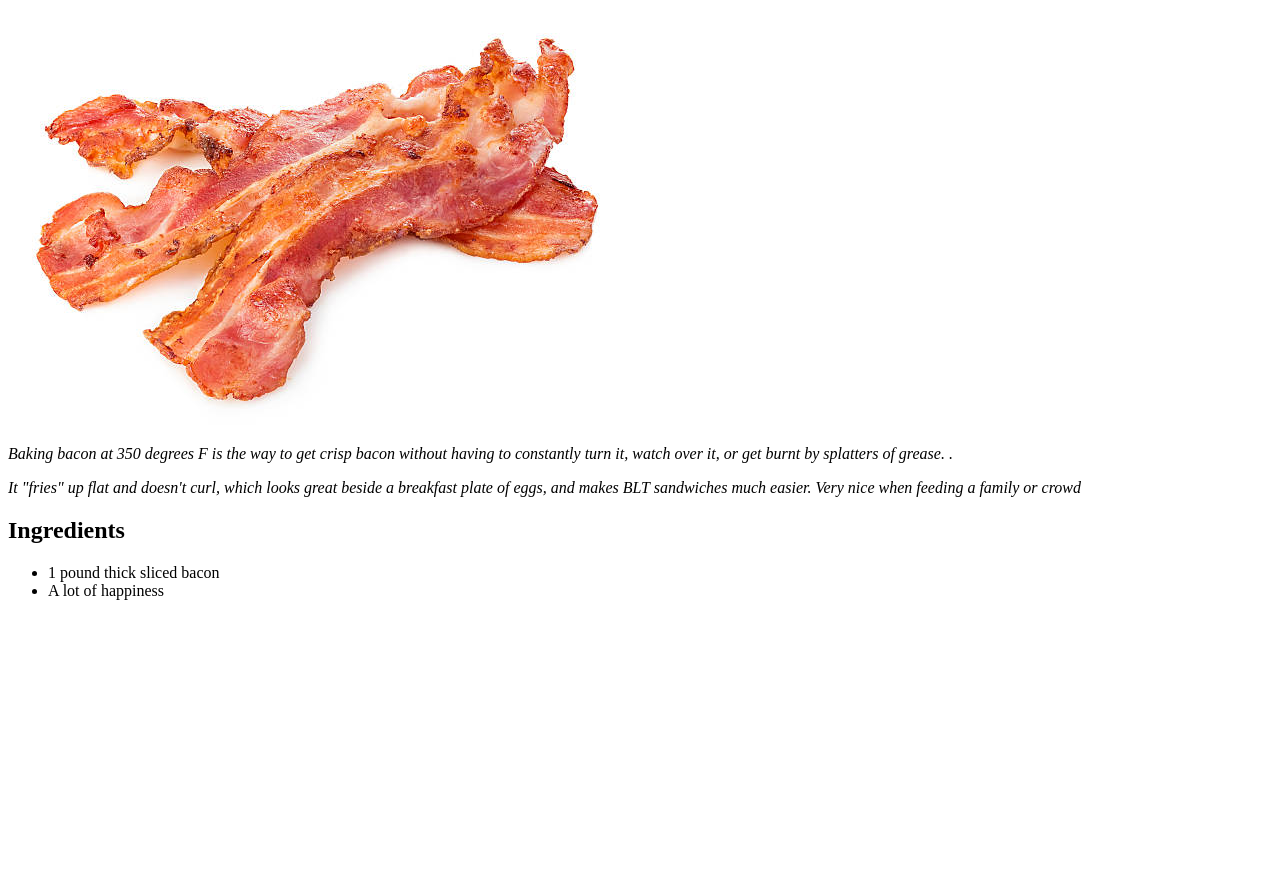
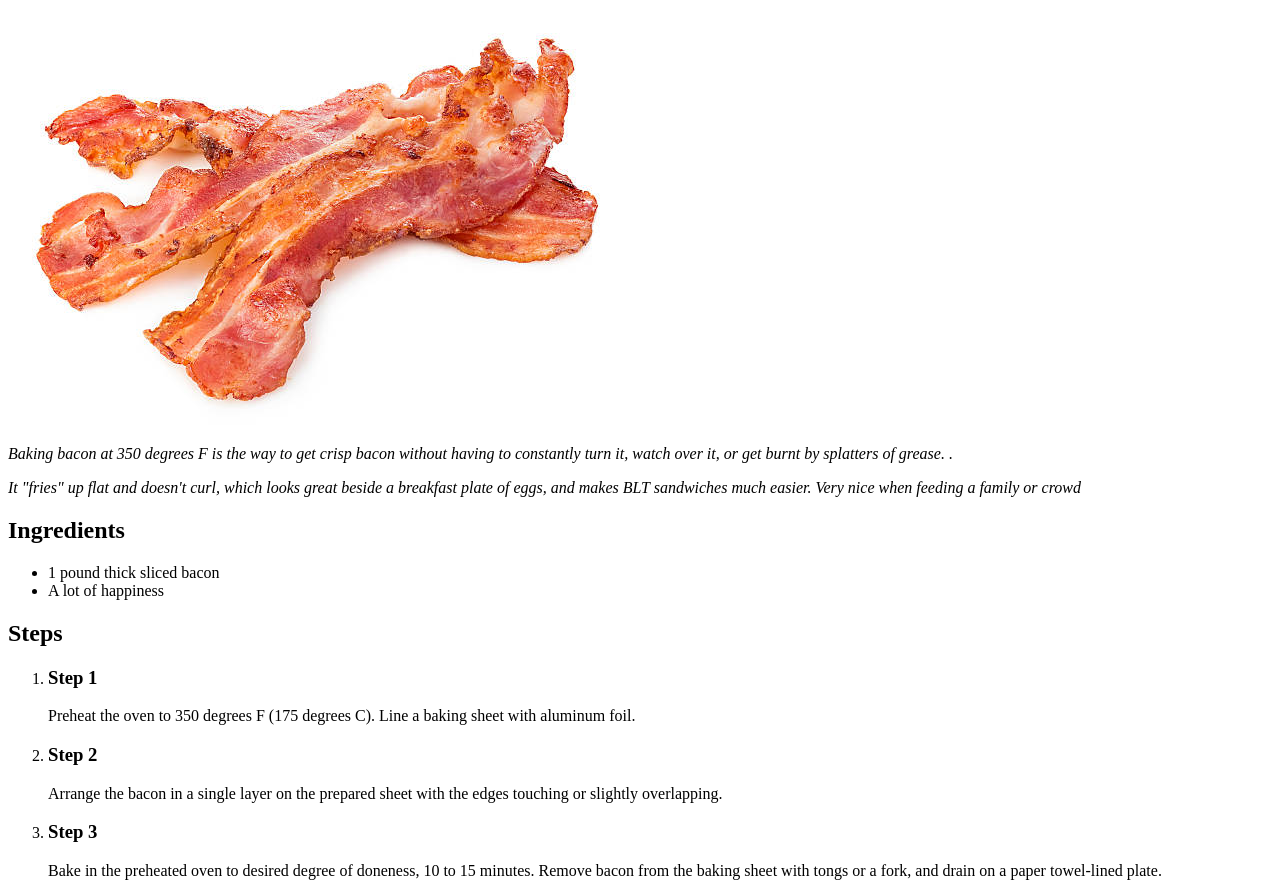
Before and after one commit to alexlm09/odin-recipes, a plain HTML site: page bacon.html in a window 1280 px wide. Shown: the part 79-975 px from the top of the page. Before the commit the page ends 800 px from the top, so only its background shows below. Drawn offline with Linux system fonts and the light colour scheme.

Commit message:
Add steps to the recipe

```diff
--- a/bacon.html
+++ b/bacon.html
@@ -21,6 +21,23 @@
             <li>A lot of happiness</li>
         </ul></p>
 
+    <h2>Steps</h2>
+        <ol>
+            <li>
+                <h3>Step 1</h3>
+                <p>Preheat the oven to 350 degrees F (175 degrees C). Line a baking sheet with aluminum foil.</p>
+            </li>
+            <li>
+                <h3>Step 2</h3>
+                <p>Arrange the bacon in a single layer on the prepared sheet with the edges touching or slightly overlapping.</p>
+            </li>
+            <li>
+                <h3>Step 3</h3>
+                <p>Bake in the preheated oven to desired degree of doneness, 10 to 15 minutes. Remove bacon from the baking sheet with tongs or a fork, and drain on a paper towel-lined plate.</p>
+            </li>
+
+        </ol>
+
 </body>
 
 </html>
```
